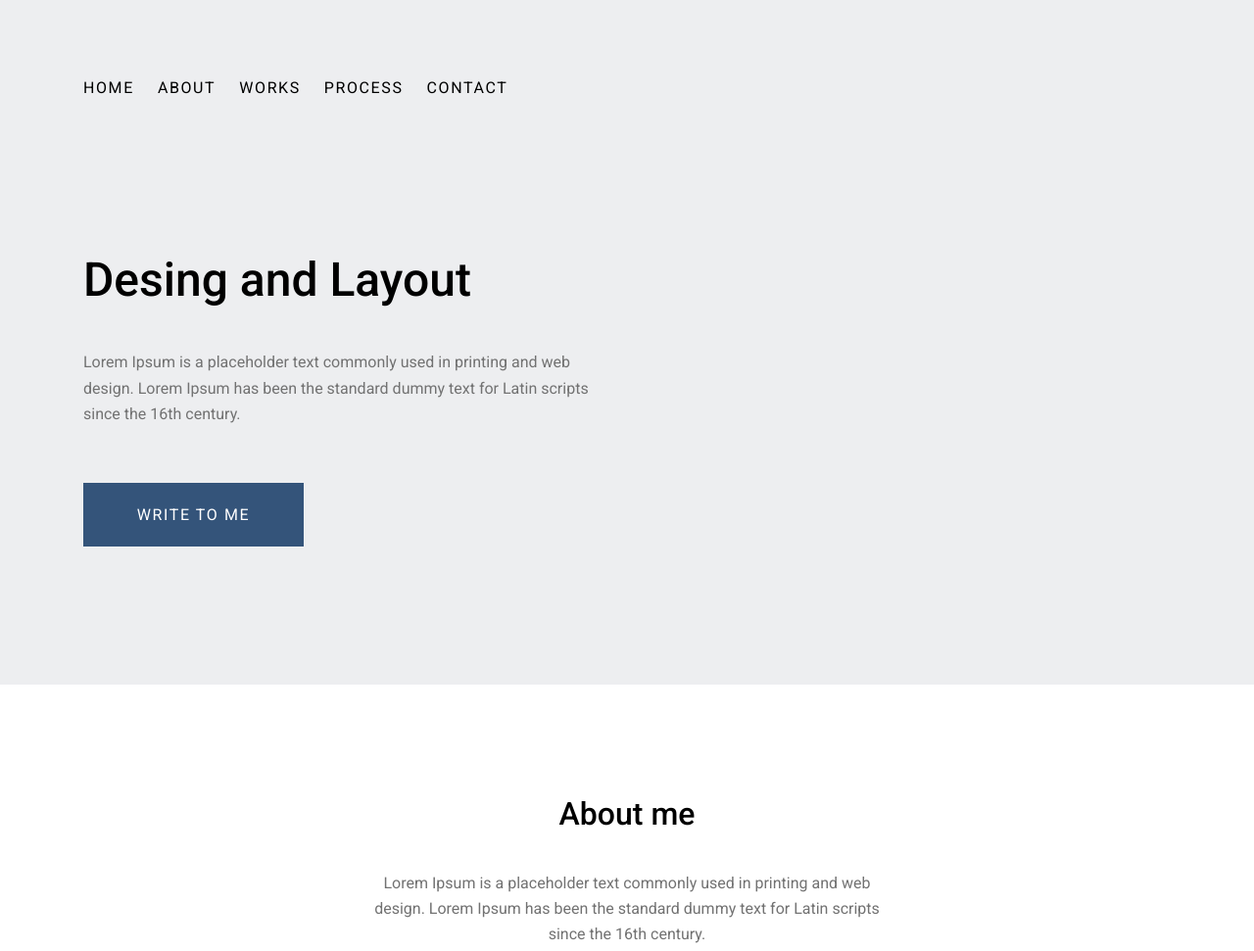
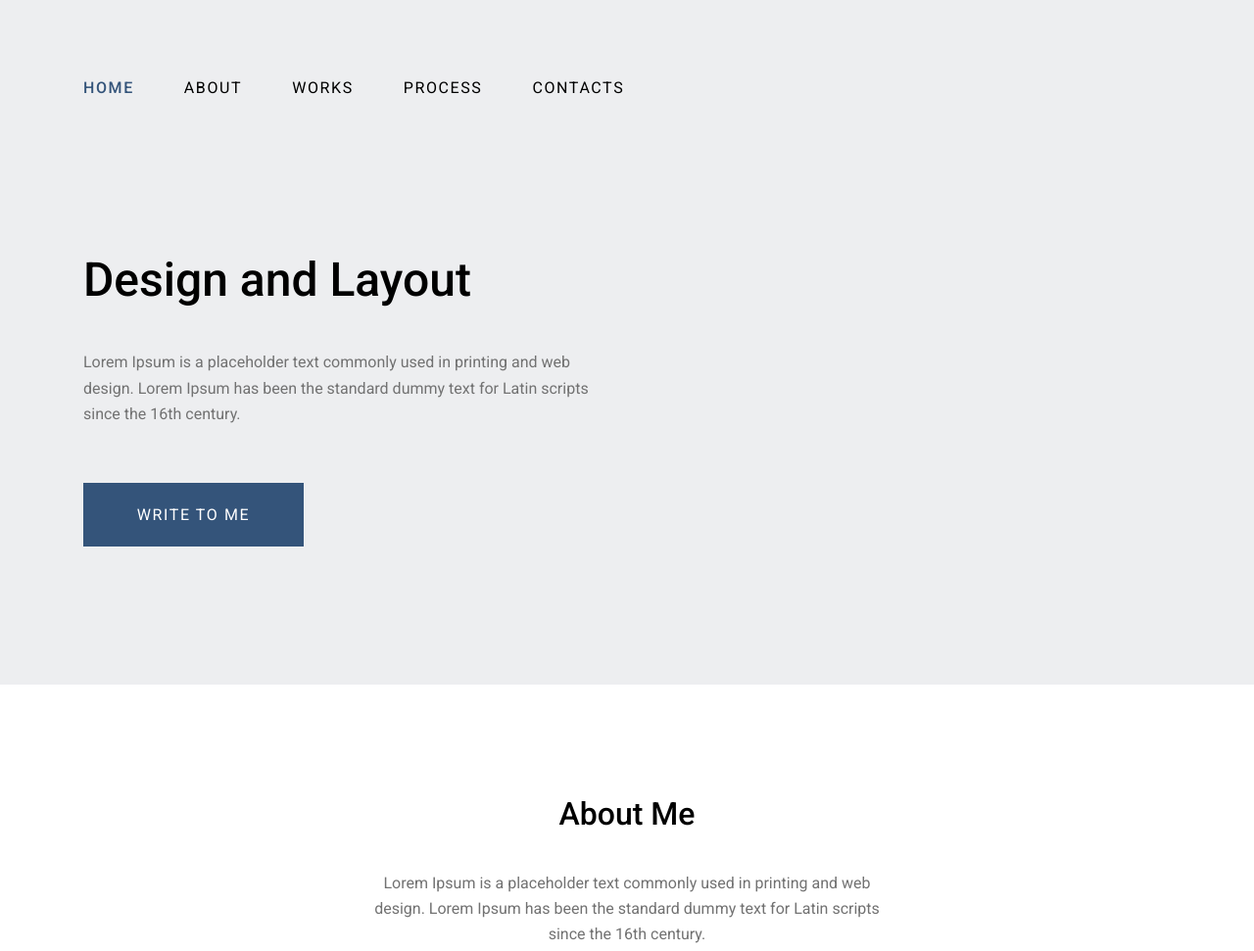
Before and after one commit to PalGalya/dz9_simple_site_figma, a plain HTML site: page index.html in a window 1280 px wide. Shown: the top 971 px of the page at 98% size. Drawn offline with Linux system fonts and the light colour scheme.

Commit message:
Оновлені стилі CSS і вміст HTML

```diff
--- a/css/style.css
+++ b/css/style.css
@@ -81,7 +81,7 @@ a {
   white-space: nowrap;
   clip-path: inset(100%);
   overflow: hidden;
-  clip: rect(0, 0, 0, 0);
+  clip: rect(0 0 0 0);  /* видалила коми */
   visibility: hidden; /* теж додала */
 }
 
@@ -100,7 +100,8 @@ a {
 .navbar__list {
   display: flex;
   flex-wrap: wrap;
-  columns: var(--gap);
+  column-gap: 27px; /* ось збільшила проміжок між HOME ABOUT */
+  /* columns: var(--gap); */
   margin-left: -0.75em;
 }
 
--- a/index.html
+++ b/index.html
@@ -20,7 +20,7 @@
       <nav class="navbar">
         <ul class="navbar__list">
           <li class="navbar__item">
-            <a href="#" class="navbar__link">Home</a>
+            <a class="navbar__link navbar__link--active" href="#">Home</a>
           </li>
           <li class="navbar__item">
             <a href="#" class="navbar__link">About</a>
@@ -32,17 +32,17 @@
             <a href="#" class="navbar__link">Process</a>
           </li>
           <li class="navbar__item">
-            <a href="#" class="navbar__link">Contact</a>
+            <a href="#" class="navbar__link">Contacts</a>
           </li>
         </ul>
       </nav> <!-- end navbar -->
 
       <div class="content"> <!-- content -->
-        <h1 class="content__title">Desing and Layout</h1>
+        <h1 class="content__title">Design and Layout</h1>
         <p class="content__description">Lorem Ipsum is a placeholder text commonly used in printing and web design.
           Lorem Ipsum has been the standard
           dummy text for Latin scripts since the 16th century.</p>
-        <a href="#" class="content__button">Write to me</a>
+        <a class="content__button" href="">Write to me</a>
       </div> <!-- end content -->
     </div> <!-- end container -->
   </header> <!-- end content -->
@@ -53,7 +53,7 @@
     <!-- about -->
     <section class="about section">
       <div class="container-sm">
-        <h2 class="about__title section__title">About me</h2>
+        <h2 class="about__title section__title">About Me</h2>
         <p class="about__description section__description">Lorem Ipsum is a placeholder text commonly used in printing
           and web design.
           Lorem Ipsum has been the standard
```
